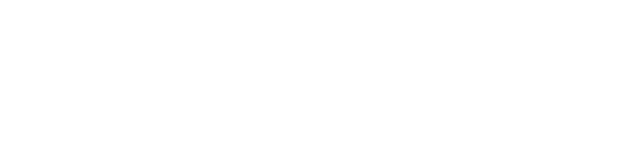
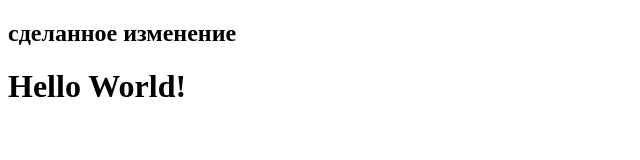
Before and after one commit to AnushavanP/Repeating-git-and-github, a plain HTML site: page index.html in a window 1280 px wide. Shown: the whole page, without its empty margins (0-640 px from the left). Drawn offline with Linux system fonts and the light colour scheme.

Commit message:
index.html new changes

```diff
--- a/index.html
+++ b/index.html
@@ -8,5 +8,8 @@
 </head>
 <body>
 
+        <h2>сделанное изменение</h2>
+            <h1>Hello World!</h1>
+
 </body>
 </html>
```
